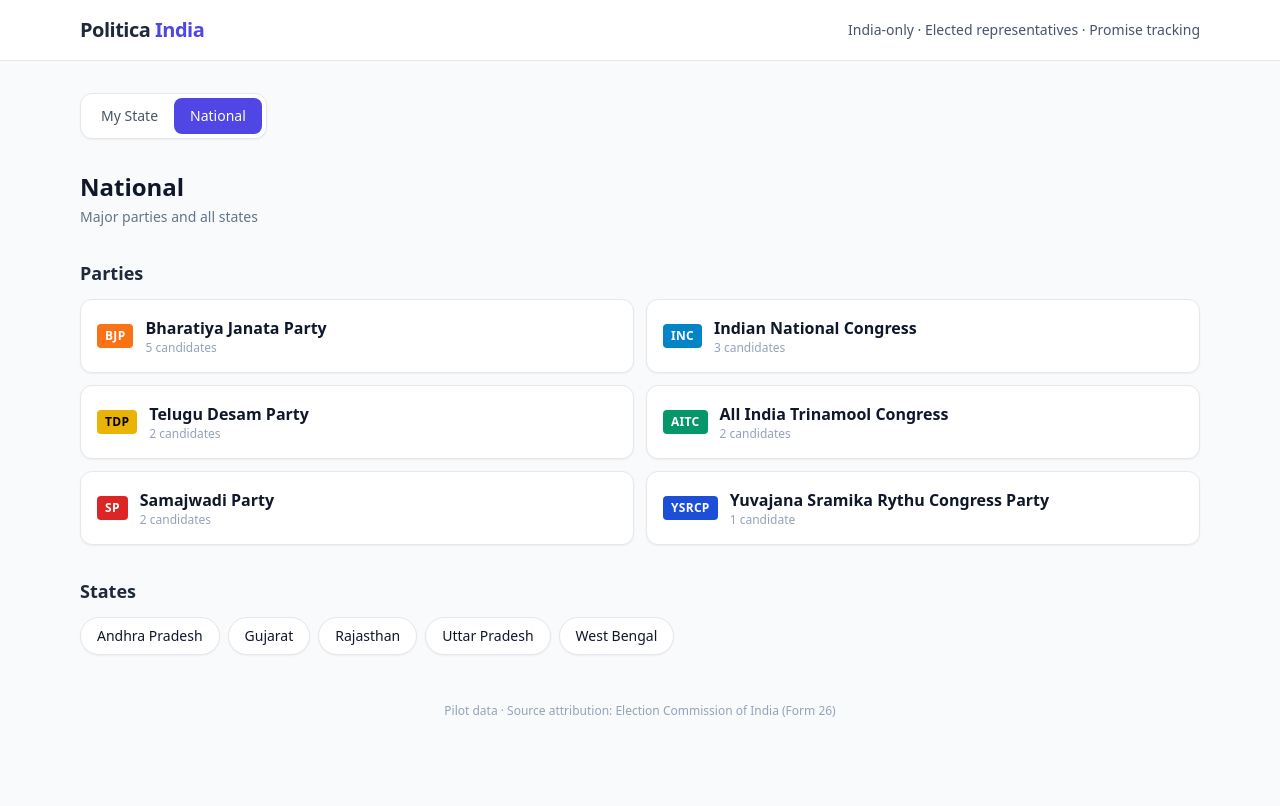
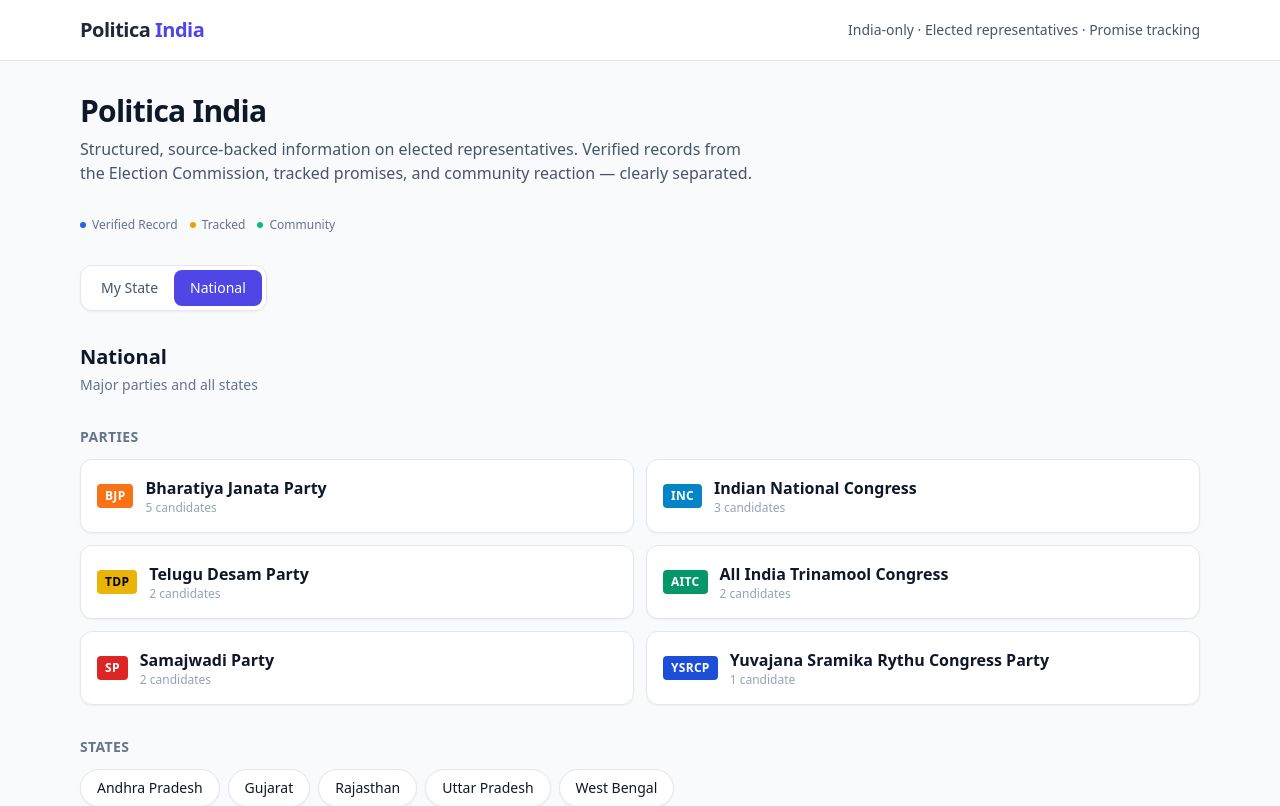
Before and after one commit to Rudhra6467/politica-india, a Next.js app: page / in a window 1280 px wide. Shown: the top 806 px of the page. Built offline with nearby package versions, Linux system fonts and the light colour scheme.

Commit message:
Add information-layer legend + strengthen homepage framing for trust and clarity

```diff
--- a/src/app/candidates/[id]/page.tsx
+++ b/src/app/candidates/[id]/page.tsx
@@ -6,6 +6,7 @@ import CommentSection from "@/components/CommentSection";
 import VerificationBanner from "@/components/VerificationBanner";
 import CandidateAvatar from "@/components/CandidateAvatar";
 import PartyBadge from "@/components/PartyBadge";
+import LayerLegend from "@/components/LayerLegend";
 
 const statusStyles: Record<PromiseStatus, string> = {
   NOT_STARTED: "bg-slate-100 text-slate-700",
@@ -82,6 +83,9 @@ export default async function CandidatePage({
         </div>
       </section>
 
+      {/* Layer legend — teaches the information model */}
+      <LayerLegend />
+
       {/* ========== LAYER 1: VERIFIED FACT ========== */}
       <section className="rounded-2xl border border-slate-200 bg-white shadow-sm overflow-hidden">
         <div className="border-b border-slate-100 bg-slate-50 px-5 py-3.5 flex items-center justify-between gap-3">
@@ -132,7 +136,6 @@ export default async function CandidatePage({
             </div>
           )}
 
-          {/* Source block */}
           <div className="mt-5 rounded-xl bg-slate-50 border border-slate-100 px-4 py-3">
             <div className="text-xs font-medium text-slate-700">Source</div>
             <div className="mt-1 text-sm text-slate-600">
@@ -182,7 +185,6 @@ export default async function CandidatePage({
                       </span>
                       <h3 className="mt-2.5 font-medium text-slate-900 leading-snug">{p.title}</h3>
 
-                      {/* Meta row */}
                       <div className="mt-2 flex flex-wrap gap-x-3 gap-y-1 text-xs text-slate-500">
                         {p.announcedDate && <span>Announced: {p.announcedDate}</span>}
                         {p.sourceNote && <span>Source: {p.sourceNote}</span>}
@@ -207,7 +209,6 @@ export default async function CandidatePage({
                     </div>
                   </div>
 
-                  {/* LAYER 3: COMMUNITY (nested under each promise) */}
                   <div className="mt-4 pt-4 border-t border-slate-100">
                     <div className="flex items-center gap-2 mb-2">
                       <span className="inline-flex h-1.5 w-1.5 rounded-full bg-emerald-500" />
--- a/src/app/page.tsx
+++ b/src/app/page.tsx
@@ -8,6 +8,7 @@ import {
   getPartiesInState,
 } from "@/data/pilot-candidates";
 import PartyBadge from "@/components/PartyBadge";
+import LayerLegend from "@/components/LayerLegend";
 
 type ViewMode = "local" | "national";
 
@@ -61,6 +62,19 @@ export default function HomePage() {
 
   return (
     <div className="space-y-8">
+      {/* Product framing */}
+      <div className="space-y-2">
+        <h1 className="text-2xl font-bold tracking-tight text-slate-900 sm:text-3xl">
+          Politica India
+        </h1>
+        <p className="text-slate-600 max-w-2xl">
+          Structured, source-backed information on elected representatives.
+          Verified records from the Election Commission, tracked promises, and community reaction — clearly separated.
+        </p>
+      </div>
+
+      <LayerLegend compact />
+
       {/* View switcher */}
       <div className="flex items-center justify-between gap-4">
         <div className="flex rounded-xl border bg-white p-1 shadow-sm">
@@ -119,14 +133,14 @@ export default function HomePage() {
           ) : (
             <>
               <div>
-                <h1 className="text-2xl font-bold text-slate-900">{selectedState}</h1>
+                <h2 className="text-xl font-bold text-slate-900">{selectedState}</h2>
                 <p className="text-sm text-slate-500 mt-1">
                   Parties and candidates in your state
                 </p>
               </div>
 
               <section>
-                <h2 className="text-lg font-semibold text-slate-800 mb-3">Parties</h2>
+                <h3 className="text-sm font-semibold uppercase tracking-wide text-slate-500 mb-3">Parties</h3>
                 <div className="grid gap-3 sm:grid-cols-2">
                   {localParties.map((p) => (
                     <Link
@@ -163,12 +177,12 @@ export default function HomePage() {
       {view === "national" && (
         <div className="space-y-8">
           <div>
-            <h1 className="text-2xl font-bold text-slate-900">National</h1>
+            <h2 className="text-xl font-bold text-slate-900">National</h2>
             <p className="text-sm text-slate-500 mt-1">Major parties and all states</p>
           </div>
 
           <section>
-            <h2 className="text-lg font-semibold text-slate-800 mb-3">Parties</h2>
+            <h3 className="text-sm font-semibold uppercase tracking-wide text-slate-500 mb-3">Parties</h3>
             <div className="grid gap-3 sm:grid-cols-2">
               {nationalParties.map((p) => (
                 <Link
@@ -189,7 +203,7 @@ export default function HomePage() {
           </section>
 
           <section>
-            <h2 className="text-lg font-semibold text-slate-800 mb-3">States</h2>
+            <h3 className="text-sm font-semibold uppercase tracking-wide text-slate-500 mb-3">States</h3>
             <div className="flex flex-wrap gap-2">
               {states.map((s) => (
                 <button
--- /dev/null
+++ b/src/components/LayerLegend.tsx
@@ -0,0 +1,62 @@
+/**
+ * Explains the three information layers used across Politica India.
+ * This is a trust-building component — keep it simple and visible.
+ */
+
+export default function LayerLegend({ compact = false }: { compact?: boolean }) {
+  if (compact) {
+    return (
+      <div className="flex flex-wrap gap-3 text-xs text-slate-500">
+        <span className="inline-flex items-center gap-1.5">
+          <span className="h-1.5 w-1.5 rounded-full bg-blue-600" />
+          Verified Record
+        </span>
+        <span className="inline-flex items-center gap-1.5">
+          <span className="h-1.5 w-1.5 rounded-full bg-amber-500" />
+          Tracked
+        </span>
+        <span className="inline-flex items-center gap-1.5">
+          <span className="h-1.5 w-1.5 rounded-full bg-emerald-500" />
+          Community
+        </span>
+      </div>
+    );
+  }
+
+  return (
+    <div className="rounded-xl border border-slate-200 bg-white p-4 shadow-sm">
+      <div className="text-xs font-semibold uppercase tracking-wide text-slate-500 mb-3">
+        How to read this information
+      </div>
+      <div className="space-y-2.5 text-sm">
+        <div className="flex gap-3">
+          <span className="mt-1.5 h-2 w-2 shrink-0 rounded-full bg-blue-600" />
+          <div>
+            <div className="font-medium text-slate-800">Verified Record</div>
+            <div className="text-slate-500 text-xs">
+              From authoritative sources (mainly Election Commission of India). Always attributed.
+            </div>
+          </div>
+        </div>
+        <div className="flex gap-3">
+          <span className="mt-1.5 h-2 w-2 shrink-0 rounded-full bg-amber-500" />
+          <div>
+            <div className="font-medium text-slate-800">Tracked / Reported</div>
+            <div className="text-slate-500 text-xs">
+              Promises and announcements we are following. Includes source, status and last-checked date when available.
+            </div>
+          </div>
+        </div>
+        <div className="flex gap-3">
+          <span className="mt-1.5 h-2 w-2 shrink-0 rounded-full bg-emerald-500" />
+          <div>
+            <div className="font-medium text-slate-800">Community</div>
+            <div className="text-slate-500 text-xs">
+              Likes, dislikes and comments from users. This is public reaction, not official information.
+            </div>
+          </div>
+        </div>
+      </div>
+    </div>
+  );
+}
```
